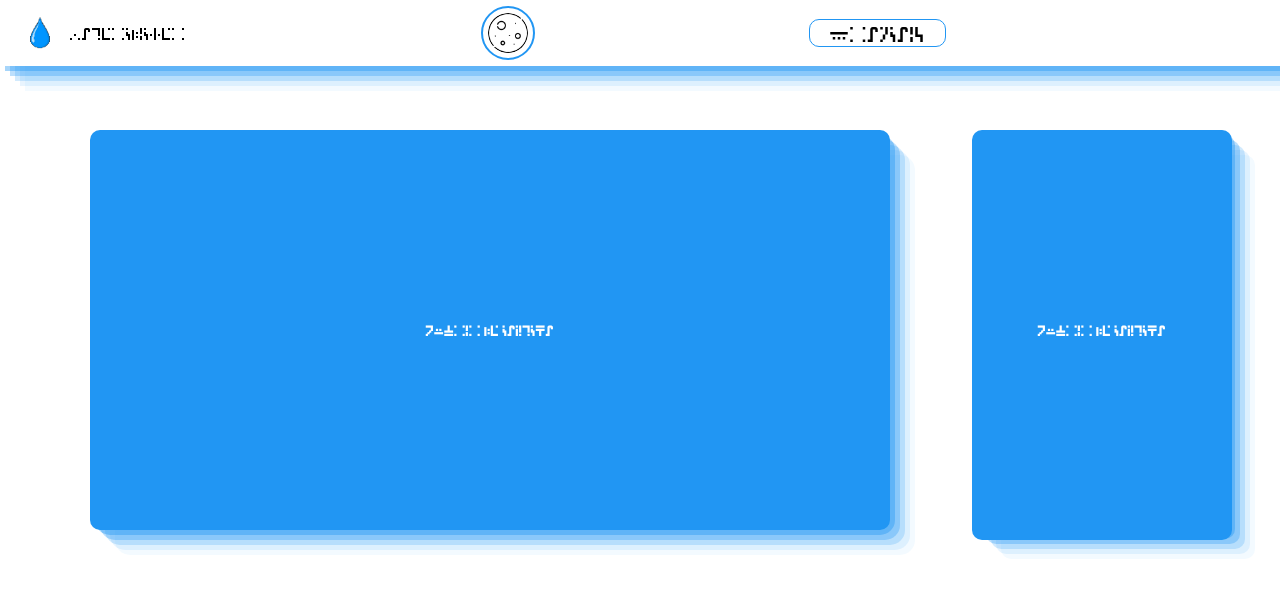
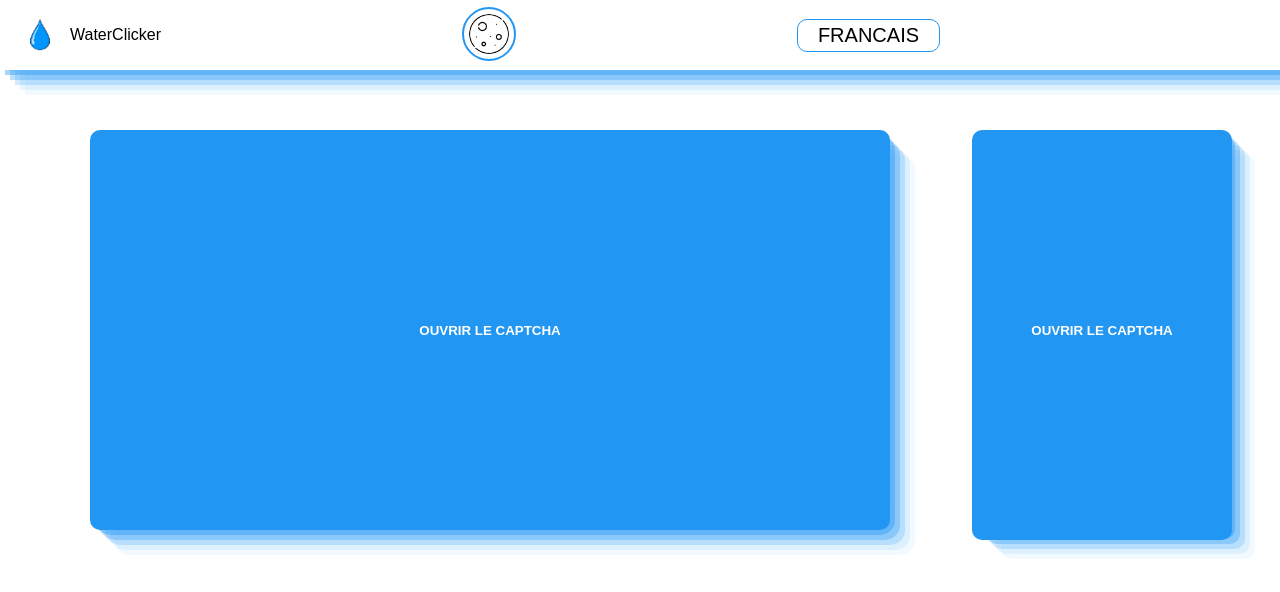
Before and after one commit to OWkut/WaterClicker, an Angular app in the folder WaterClicker/: page / in a window 1280 px wide. Shown: the top 592 px of the page. Built offline with nearby package versions, Linux system fonts and the light colour scheme.

Commit message:
default police

```diff
--- a/WaterClicker/src/styles.scss
+++ b/WaterClicker/src/styles.scss
@@ -6,7 +6,7 @@
 }
 
 :root {
-  --app-font-family: 'minecraft';
+  --app-font-family: 'Arial';
 }
 
 * {
```
